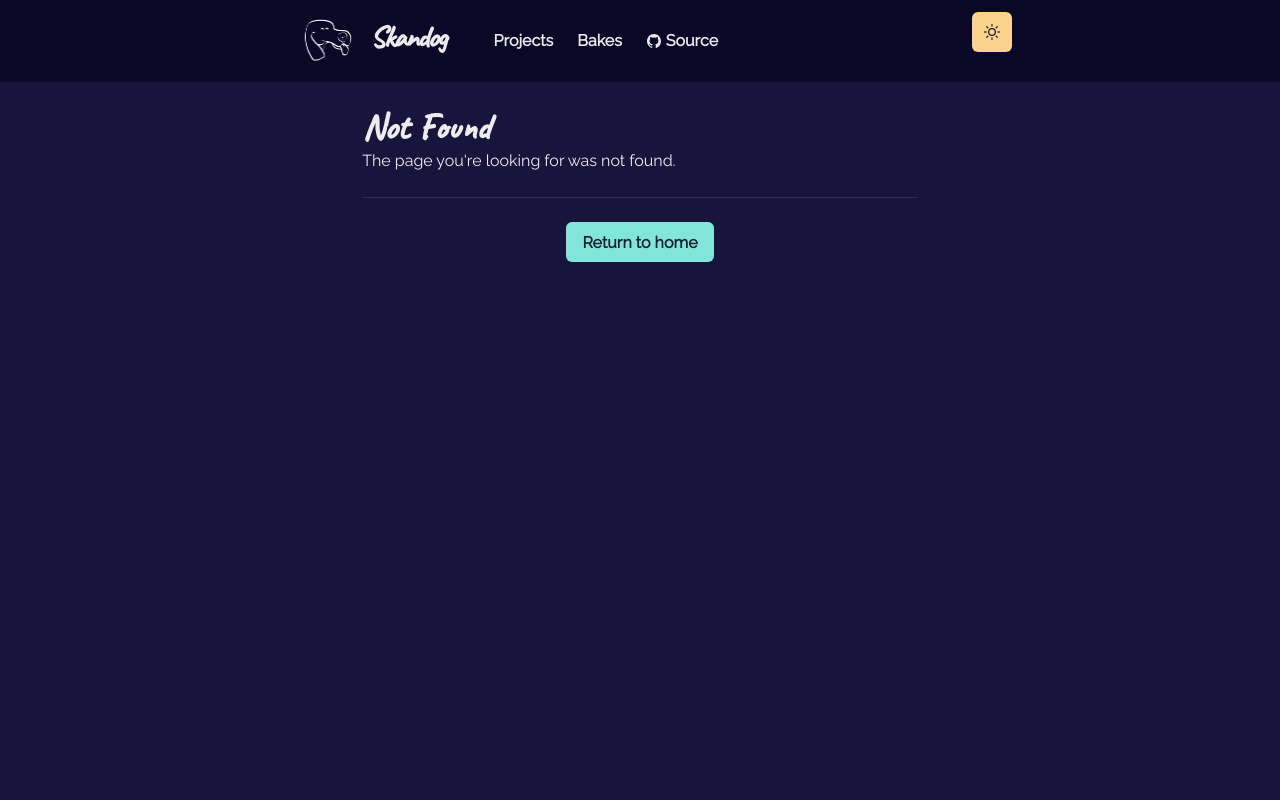
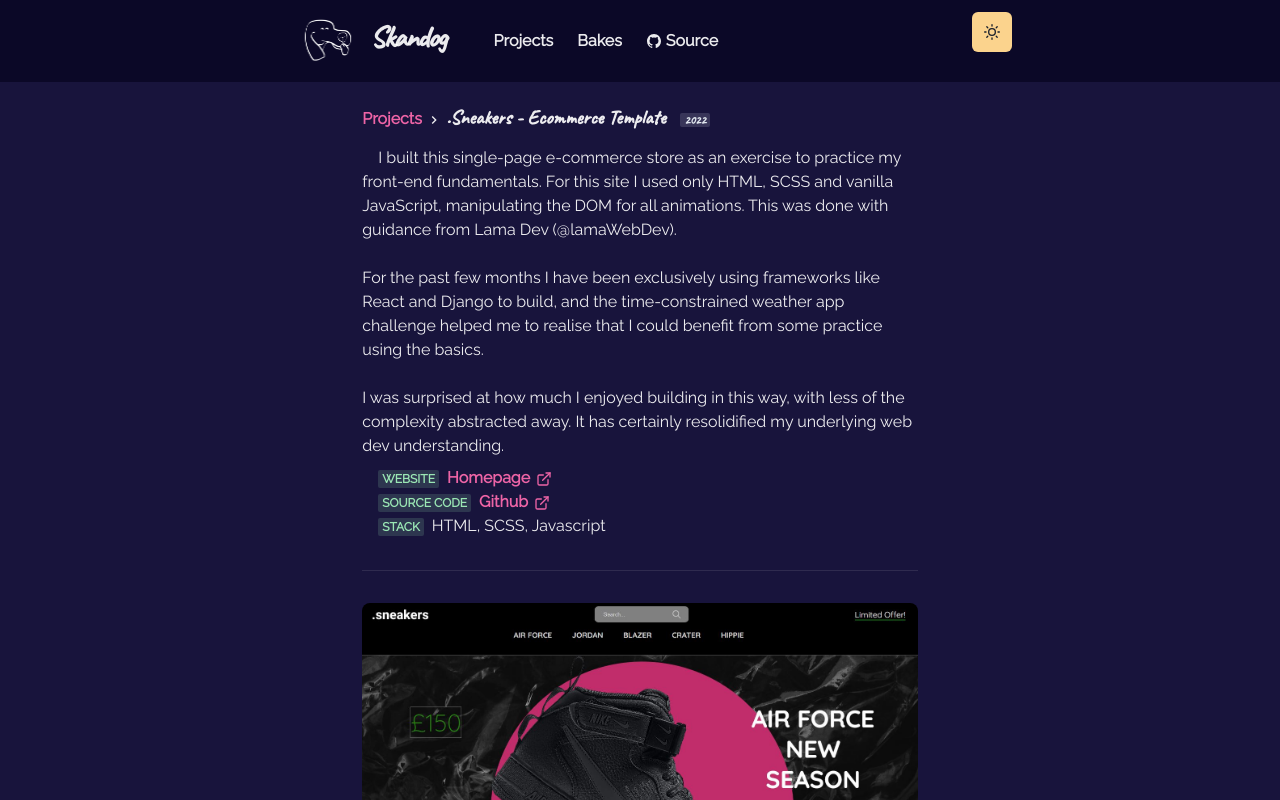
Before and after one commit to skandog/p, a Next.js app: page /projects/sneakers in a window 1280 px wide. Before the commit this address had no page. Shown: the top 800 px of the page. Built offline with nearby package versions, Linux system fonts and the light colour scheme.

Commit message:
written ecom project page

```diff
--- /dev/null
+++ b/pages/projects/sneakers.js
@@ -0,0 +1,65 @@
+import {
+  Container,
+  Badge,
+  Link,
+  List,
+  ListItem,
+  useColorModeValue,
+  Divider
+} from '@chakra-ui/react'
+import { ExternalLinkIcon } from '@chakra-ui/icons'
+import { Title, ProjectImage, Meta } from '../../components/project.js'
+import P from '../../components/paragraph.js'
+import Layout from '../../components/layouts/article.js'
+import sneakers1 from '../../public/images/projects/sneakers1.JPG'
+import sneakers2 from '../../public/images/projects/sneakers2.JPG'
+import sneakers3 from '../../public/images/projects/sneakers3.JPG'
+
+const Poject = () => {
+  return (
+    <Layout title=".Sneakers">
+      <Container>
+        <Title>
+          .Sneakers - Ecommerce Template <Badge ml={'10px'}>2022</Badge>
+        </Title>
+        <P>
+          I built this single-page e-commerce store as an exercise to practice
+          my front-end fundamentals. For this site I used only HTML, SCSS and
+          vanilla JavaScript, manipulating the DOM for all animations. This was
+          done with guidance from Lama Dev (@lamaWebDev). <br /> <br />
+          For the past few months I have been exclusively using frameworks like
+          React and Django to build, and the time-constrained weather app
+          challenge helped me to realise that I could benefit from some practice
+          using the basics.
+          <br /> <br />I was surprised at how much I enjoyed building in this
+          way, with less of the complexity abstracted away. It has certainly
+          resolidified my underlying web dev understanding.
+        </P>
+        <List ml={4} my={2}>
+          <ListItem>
+            <Meta>Website</Meta>
+            <Link href="https://skandog.github.io/lama_comm/" target={'_blank'}>
+              Homepage <ExternalLinkIcon mx={'2px'} />
+            </Link>
+          </ListItem>
+          <ListItem>
+            <Meta>Source Code</Meta>
+            <Link href="https://github.com/skandog/lama_comm" target={'_blank'}>
+              Github <ExternalLinkIcon mx={'2px'} />
+            </Link>
+          </ListItem>
+          <ListItem>
+            <Meta>Stack</Meta>
+            <span>HTML, SCSS, Javascript</span>
+          </ListItem>
+        </List>
+        <Divider my={8} />
+        <ProjectImage src={sneakers1.src} alt=".Sneakers E-commerce Site" />
+        <ProjectImage src={sneakers2.src} alt=".Sneakers E-commerce Site" />
+        <ProjectImage src={sneakers3.src} alt=".Sneakers E-commerce Site" />
+      </Container>
+    </Layout>
+  )
+}
+
+export default Poject
```
